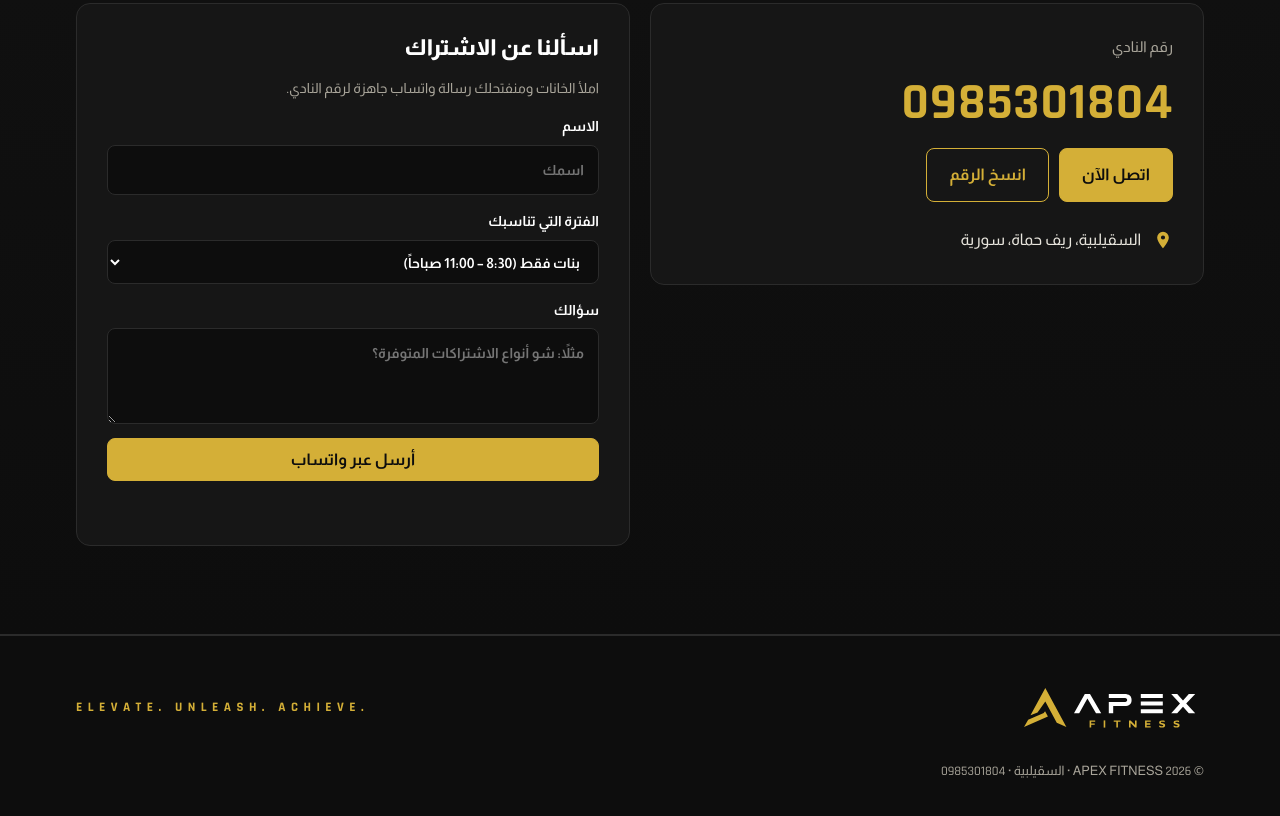
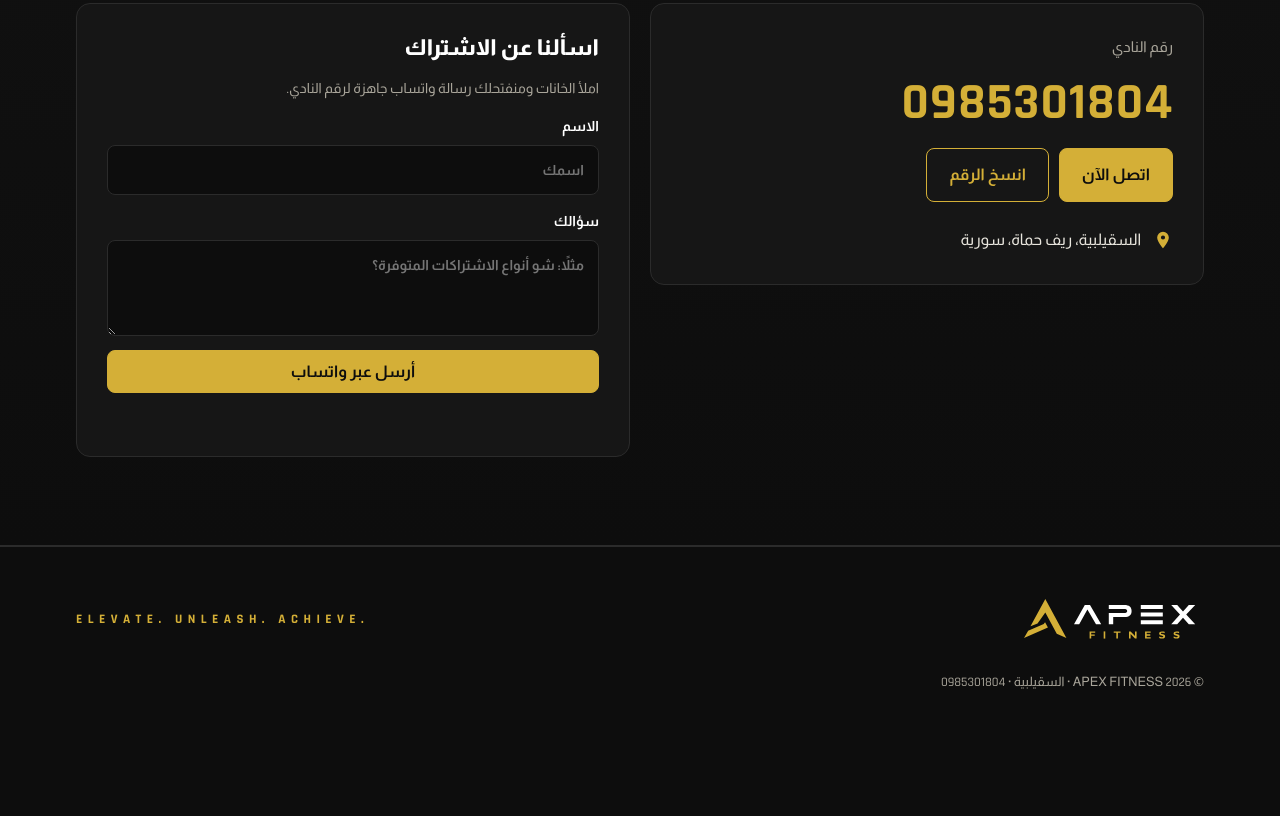
Before and after one commit to adeebshehada505-source/apex-fitness, a plain HTML site: page index.html in a window 1280 px wide. Shown: the part 7395-8211 px from the top of the page. After the commit the page ends 8125 px from the top, so only its background shows below. Drawn offline with Linux system fonts and the light colour scheme.

Commit message:
Remove time-slot field from inquiry form
Co-Authored-By: Claude Opus 5.5 <noreply@anthropic.com>
Claude-Session: https://claude.ai/code/session_01RxEhNE1XfRK8e1vuwJkR2G

```diff
--- a/index.html
+++ b/index.html
@@ -545,13 +545,6 @@ footer small{color:var(--mute);display:block;width:100%;font-size:13px}
         <label for="f-name">الاسم
           <input id="f-name" name="name" autocomplete="name" placeholder="اسمك" required>
         </label>
-        <label for="f-slot">الفترة التي تناسبك
-          <select id="f-slot" name="slot">
-            <option>بنات فقط (8:30 – 11:00 صباحاً)</option>
-            <option>رجال فقط (11:30 صباحاً – 2:30 ظهراً)</option>
-            <option>مختلط عائلي (3:00 عصراً – 10:00 مساءً)</option>
-          </select>
-        </label>
         <label for="f-msg">سؤالك
           <textarea id="f-msg" name="msg" placeholder="مثلاً: شو أنواع الاشتراكات المتوفرة؟"></textarea>
         </label>
@@ -744,7 +737,7 @@ document.getElementById("askForm").addEventListener("submit", e => {
   e.preventDefault();
   const name=document.getElementById("f-name"), toast=document.getElementById("toast");
   if(!name.value.trim()){ toast.textContent="اكتب اسمك لنعرف مين عم يسأل."; name.focus(); return; }
-  const text = "مرحباً APEX FITNESS\nالاسم: "+name.value.trim()+"\nالفترة: "+document.getElementById("f-slot").value+(document.getElementById("f-msg").value.trim()?"\nالسؤال: "+document.getElementById("f-msg").value.trim():"");
+  const text = "مرحباً APEX FITNESS\nالاسم: "+name.value.trim()+(document.getElementById("f-msg").value.trim()?"\nالسؤال: "+document.getElementById("f-msg").value.trim():"");
   const url = "https://wa.me/"+SITE.whatsapp+"?text="+encodeURIComponent(text);
   const a=document.createElement("a"); a.href=url; a.target="_blank"; a.rel="noopener"; document.body.appendChild(a); a.click(); a.remove();
   toast.textContent="جهّزنا رسالتك على واتساب. إذا ما انفتح، اتصل على "+SITE.phone+".";
```
